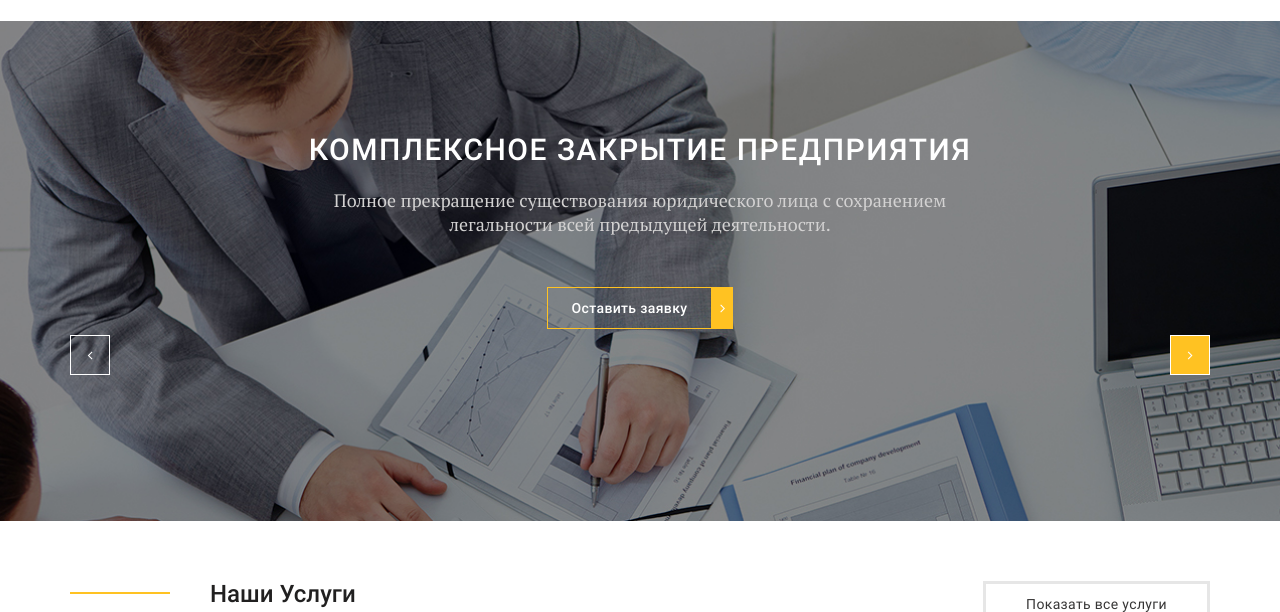
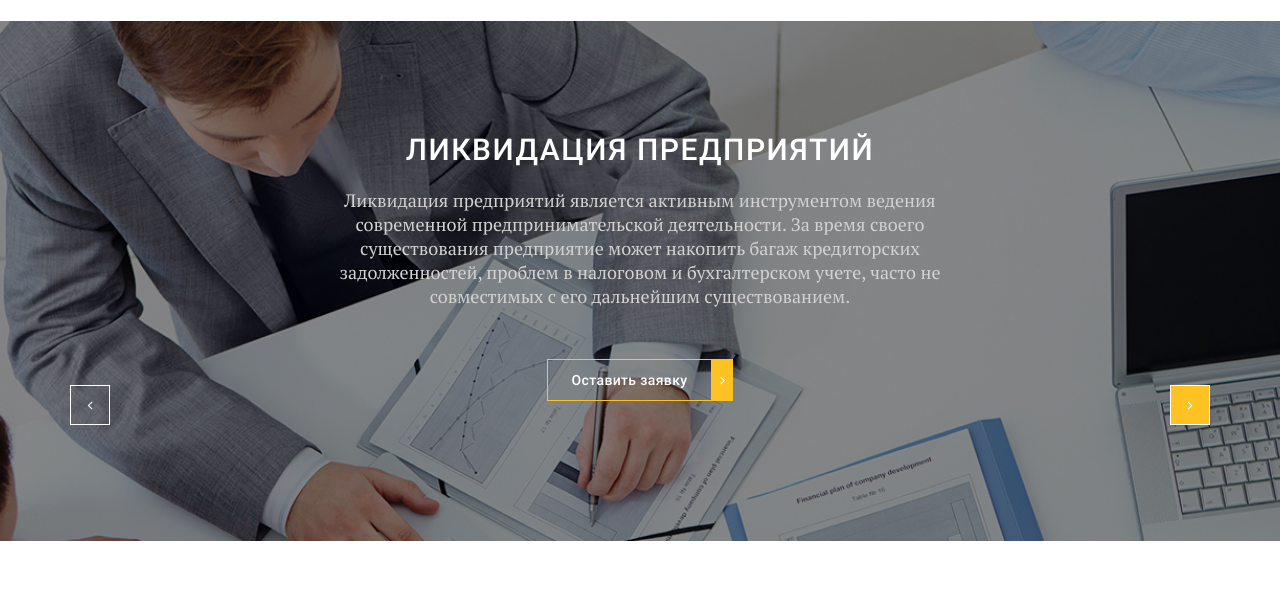
Before and after one commit to Kilavki/Project-6, a website: page app/index.html in a window 1280 px wide. Shown: the part 148-760 px from the top of the page. Drawn offline with nearby package versions, Linux system fonts and the light colour scheme; files whose address does not match are found by name.

Commit message:
fix: add new info for header

```diff
--- a/app/index.html
+++ b/app/index.html
@@ -59,10 +59,10 @@
 				<div class="slider__item-content">
 					<div class="slider__item">
 						<div class="slider__title">
-							КОМПЛЕКСНОЕ ЗАКРЫТИЕ ПРЕДПРИЯТИЯ
+							Ликвидация предприятий
 						</div>
 						<div class="slider__text">
-							Полное прекращение существования юридического лица с сохранением легальности всей предыдущей деятельности.
+							Ликвидация предприятий является активным инструментом ведения современной предпринимательской деятельности. За время своего существования предприятие может накопить багаж кредиторских задолженностей, проблем в налоговом и бухгалтерском учете, часто не совместимых с его дальнейшим существованием.
 						</div>
 						<a data-fancybox data-src="#modal" href="javascript:;" class="slider__btn default-btn">
 							Оставить заявку
@@ -85,10 +85,10 @@
 				<div class="slider__item-content">
 					<div class="slider__item">
 						<div class="slider__title">
-							КОМПЛЕКСНОЕ ЗАКРЫТИЕ ПРЕДПРИЯТИЯ
+							Банкротство
 						</div>
 						<div class="slider__text">
-							Полное прекращение существования юридического лица с сохранением легальности всей предыдущей деятельности.
+							Применение этого инструмента особенно актуально в случае наличия серьезной задолженности предприятия перед контрагентами или бюджетом, а так же, в случае необходимости исключения юридического лица из Единого государственного реестра юридических лиц.
 						</div>
 						<a data-fancybox data-src="#modal" href="javascript:;" class="slider__btn default-btn">
 							Оставить заявку
--- a/app/sass/main-style.sass
+++ b/app/sass/main-style.sass
@@ -110,6 +110,7 @@ li
 	&__title
 		margin-bottom: 22px
 		@include font(roboto, 500, 30px, 36px, 0.05em)
+		text-transform: uppercase
 		color: #ffffff
 	&__text
 		@include font(ptserif, 400, 18px, 24px, 0)
```
Also changed, not shown: app/css/style.min.css, 1 other file.
